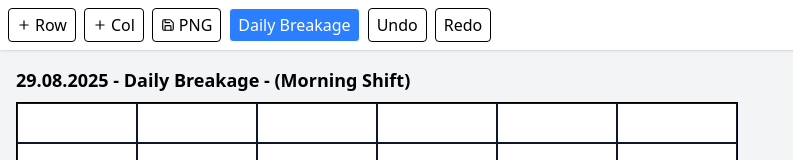
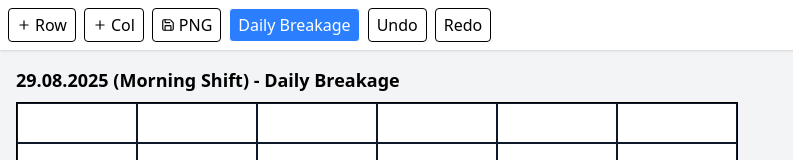
Before and after one commit to aung-myat76/table-note, a React (Vite) app: page / in a window 1280 px wide. Shown: the top 160 px of the page, without its empty margins (0-793 px from the left). Built offline with nearby package versions, Linux system fonts and the light colour scheme.

Commit message:
change header and cell automation

```diff
--- a/src/TableNoteApp.jsx
+++ b/src/TableNoteApp.jsx
@@ -30,8 +30,8 @@ function getShiftLabel() {
         now.getMonth() + 1
     ).padStart(2, "0")}.${now.getFullYear()}`;
     const shift =
-        hours >= 6 && hours < 18 ? "(Morning Shift)" : "(Night Shift)";
-    return `${date} - Daily Breakage - ${shift}`;
+        hours >= 6 && hours < 18 ? "(Morning Shift)" : "(Morning Shift + Night Shift)";
+    return `${date} ${shift} - Daily Breakage`;
 }
 
 // Helper to measure text width for autofit
@@ -150,8 +150,8 @@ export default function TableNotesExcelUI() {
                     Array.from({ length: cols }, () => makeCell())
                 );
 
-                draft[1][0].text = "MB Qt (Pro)";
-                draft[2][0].text = "MB Qt (N)";
+                // draft[1][0].text = "MB Qt (Pro)";
+                // draft[2][0].text = "MB Qt (N)";
             })
         );
 
```
